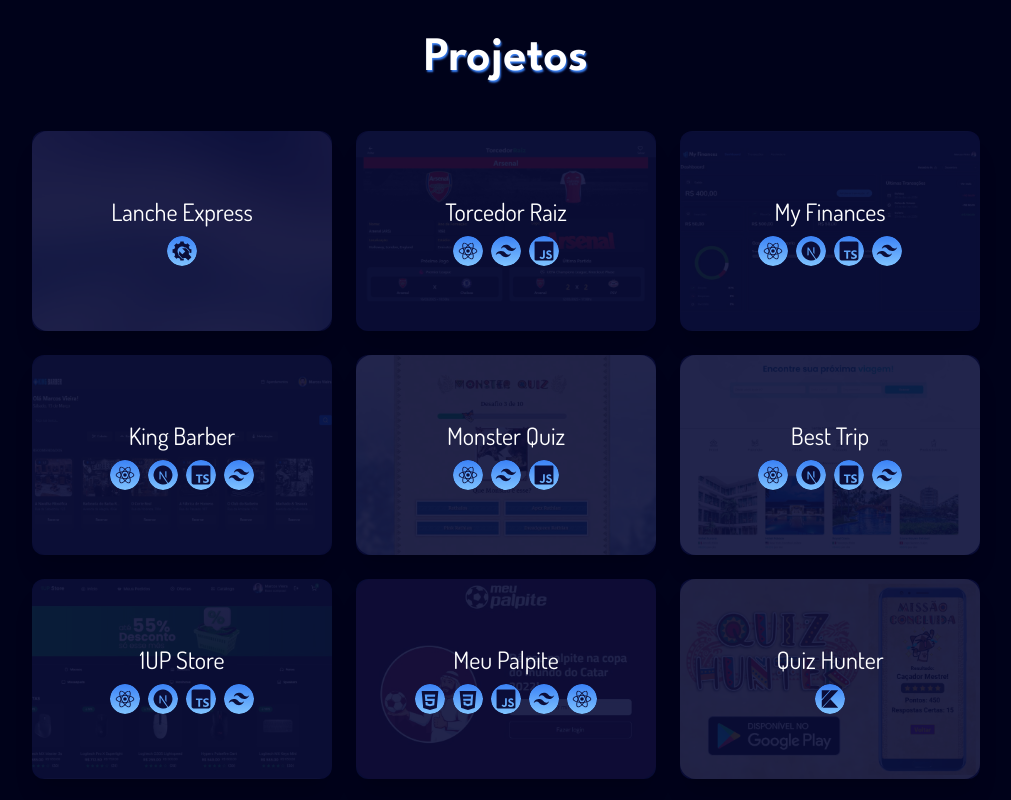
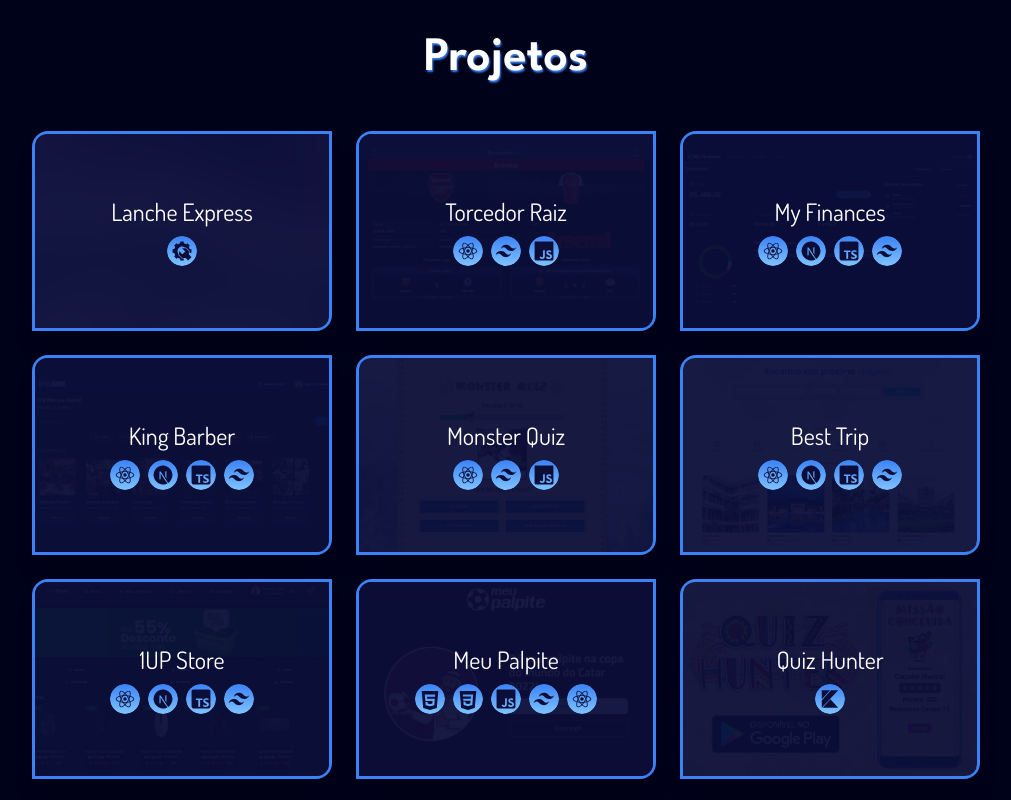
Before and after one commit to marvieiradev/portfolio, a React (Vite) app: page / in a window 1280 px wide. Shown: the part 1400-2200 px from the top of the page, without its empty margins (134-1145 px from the left). Built offline with nearby package versions, Linux system fonts and the light colour scheme.

Commit message:
feat: add styles to projects components

```diff
--- a/src/components/Project.jsx
+++ b/src/components/Project.jsx
@@ -3,8 +3,8 @@ import React from "react"
 export default function Project(props) {
 
     return (
-        <div className={`${props.classe} flex flex-col cursor-pointer mx-3 my-3 hover:scale-110 w-[300px] h-[200px] lg:w-[300px] shadow-xl rounded-2xl justify-center`} >
-            <div className="flex flex-col bg-darker bg-opacity-90 justify-center items-center space-y-2 rounded-xl w-[300px] h-[200px] lg:w-[300px] hover:opacity-0">
+        <div className={`${props.classe} flex flex-col cursor-pointer mx-3 my-3 hover:scale-110 w-[300px] h-[200px] lg:w-[300px] shadow-xl rounded-br-2xl rounded-tl-2xl justify-center border-blue-500 border-[3px]`} >
+            <div className="flex flex-col bg-darker bg-opacity-95 justify-center items-center space-y-2 rounded-br-xl rounded-tl-xl w-[294px] h-[194px] lg:w-[294px] hover:opacity-0">
                 <p className="text-xl shadow-3xl">{props.titulo}</p>
                 <div className="flex flex-row item-center space-x-2">
                     <img className={`w-[20px] lg:w-[30px] bg-darker rounded-3xl ${props.cls1}`} src={`./images/skills/${props.img1}.svg`} />
@@ -12,7 +12,6 @@ export default function Project(props) {
                     <img className={`w-[20px] lg:w-[30px] bg-darker rounded-3xl ${props.cls3}`} src={`./images/skills/${props.img3}.svg`} />
                     <img className={`w-[20px] lg:w-[30px] bg-darker rounded-3xl ${props.cls4}`} src={`./images/skills/${props.img4}.svg`} />
                     <img className={`w-[20px] lg:w-[30px] bg-darker rounded-3xl ${props.cls5}`} src={`./images/skills/${props.img5}.svg`} />
-
                 </div>
             </div>
         </div>
```
